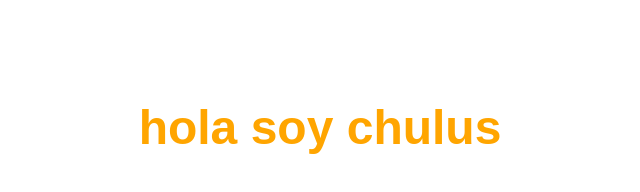
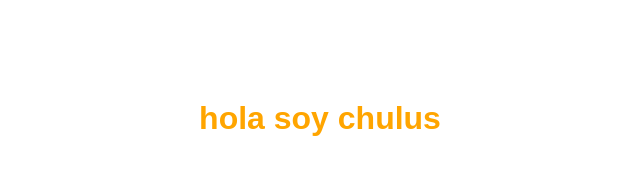
Before and after one commit to GitChulus/Proyecto-web-test, a plain HTML site: page index.html in a window 1280 px wide. Shown: the whole page, without its empty margins (320-960 px from the left). Drawn offline with Linux system fonts and the light colour scheme.

Commit message:
prueba css 1

```diff
--- a/estilos.css
+++ b/estilos.css
@@ -6,7 +6,7 @@
 }
 h1{
     color: orange;
-    font-size: 3rem;
+    font-size: 22;
     font-family: Arial, Helvetica, sans-serif;
     display: flex;
     justify-content: center;
```
